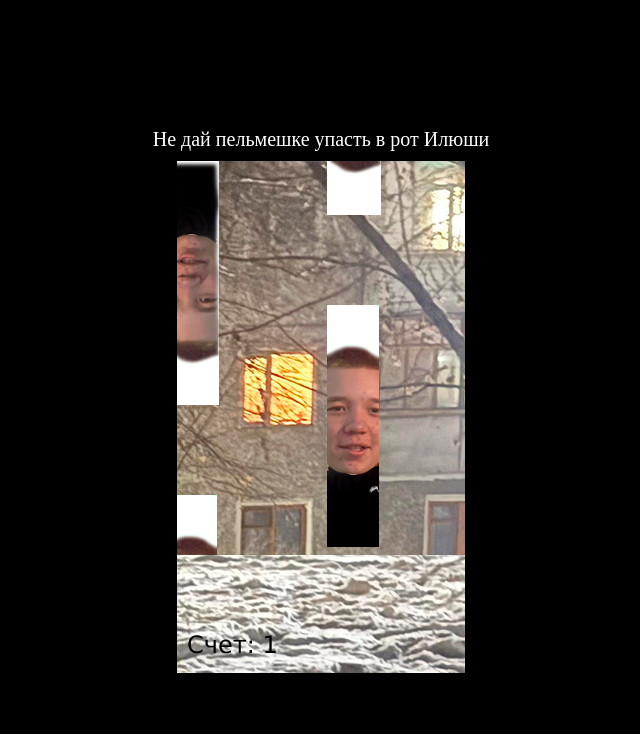
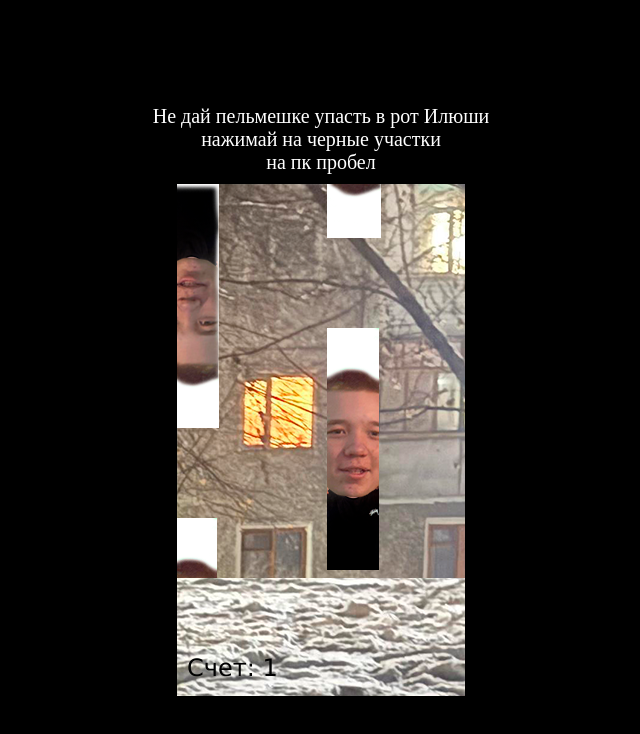
Before and after one commit to Dizari1/Geshka, a plain HTML site: page rejected.html in a window 1280 px wide. Shown: the whole page, without its empty margins (319-959 px from the left). Drawn offline with Linux system fonts and the light colour scheme.

Commit message:
rejected.html

```diff
--- a/rejected.html
+++ b/rejected.html
@@ -25,7 +25,7 @@
 </head>
 <body>
 
- <div id="game-title">Не дай пельмешке упасть в рот Илюши</div>
+ <div id="game-title">Не дай пельмешке упасть в рот Илюши <br> нажимай на черные участки <br> на пк пробел</div>
  <canvas id="canvas" width="288" height="512"></canvas>
 
  <script src="js/game.js"></script>
```
